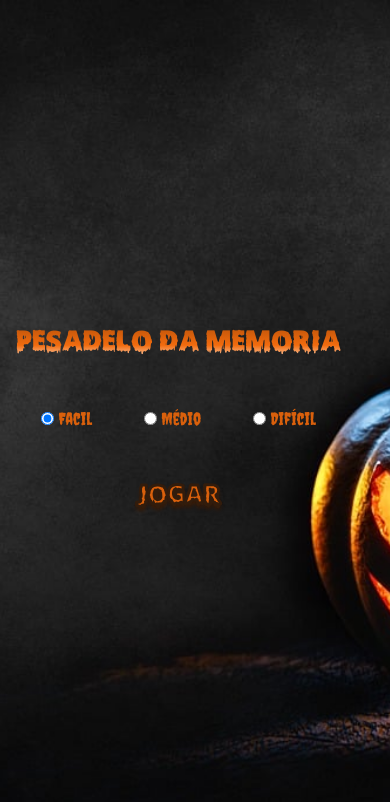
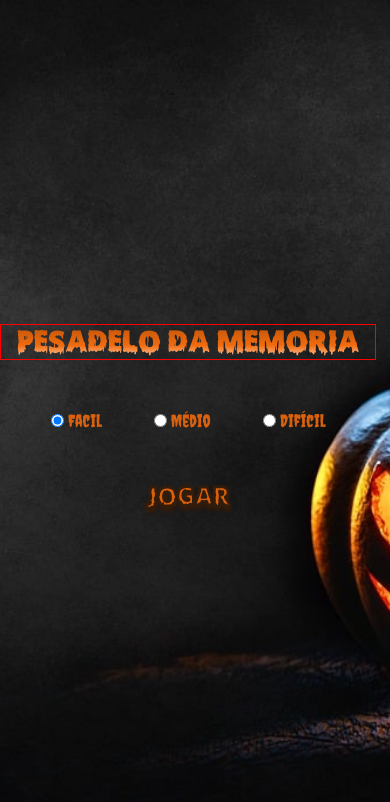
Before and after one commit to mathmaqueda/pesadeloDaMemoria, a plain HTML site: page index.html in a window 390 px wide. Drawn offline with nearby package versions, Linux system fonts and the light colour scheme.

Commit message:
Update style.css

```diff
--- a/css/style.css
+++ b/css/style.css
@@ -47,6 +47,9 @@ a {
 /**************************/
 
 .titulo-inicio {
+    width: 100%;
+    border: 1px solid red;
+    text-align: center;
     font-family: Halloween;
     font-size: 3.8em;
     background-image: linear-gradient(to bottom, #BE540A, #F16B0E 60%, #FDD2B4);
@@ -289,6 +292,9 @@ label span:hover {
     body {
         font-size: 7px;
     }
+    .titulo-inicio {
+        font-size: 4em;
+    }
     /* jogo.html */
     .cartas {
         width: 45px;
```
